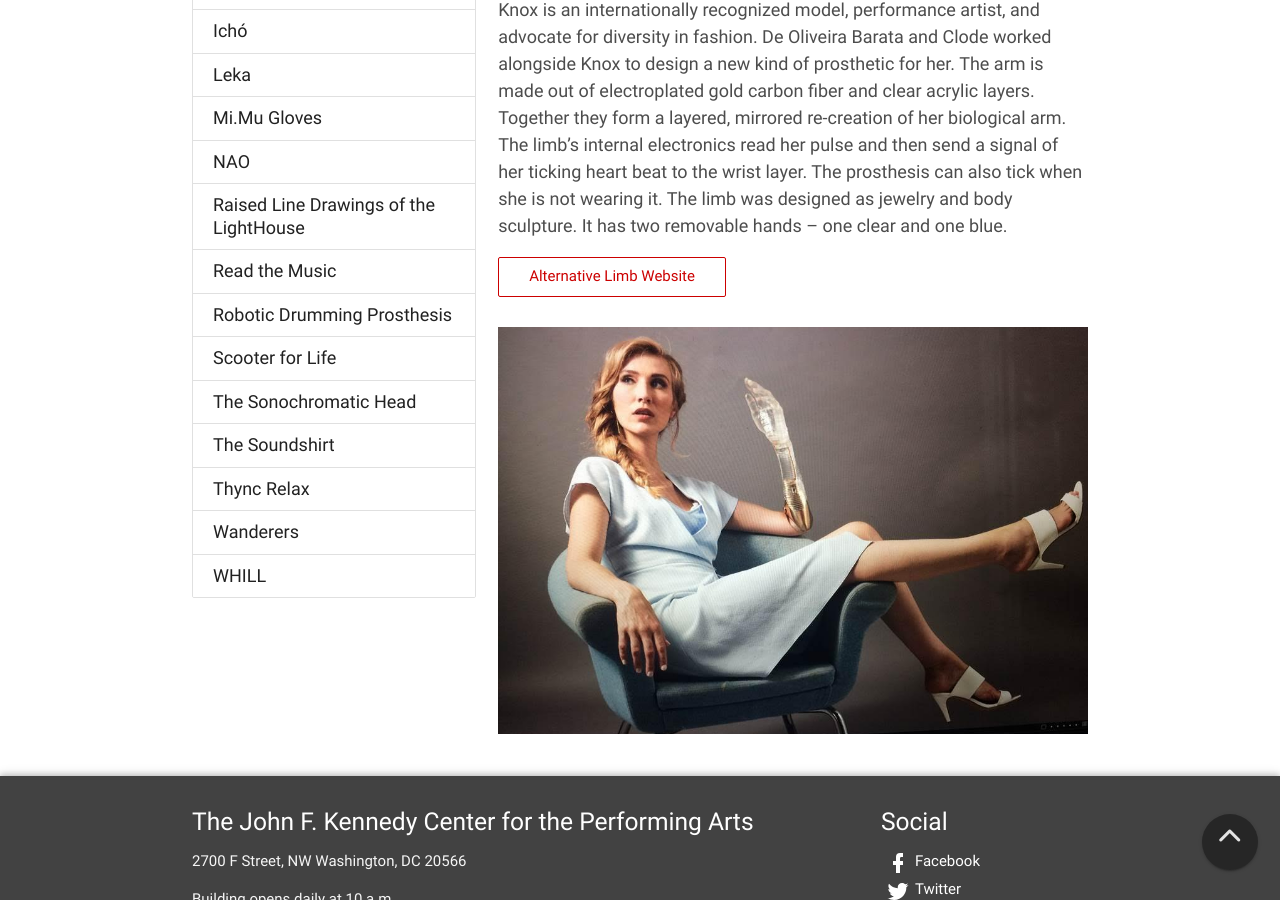
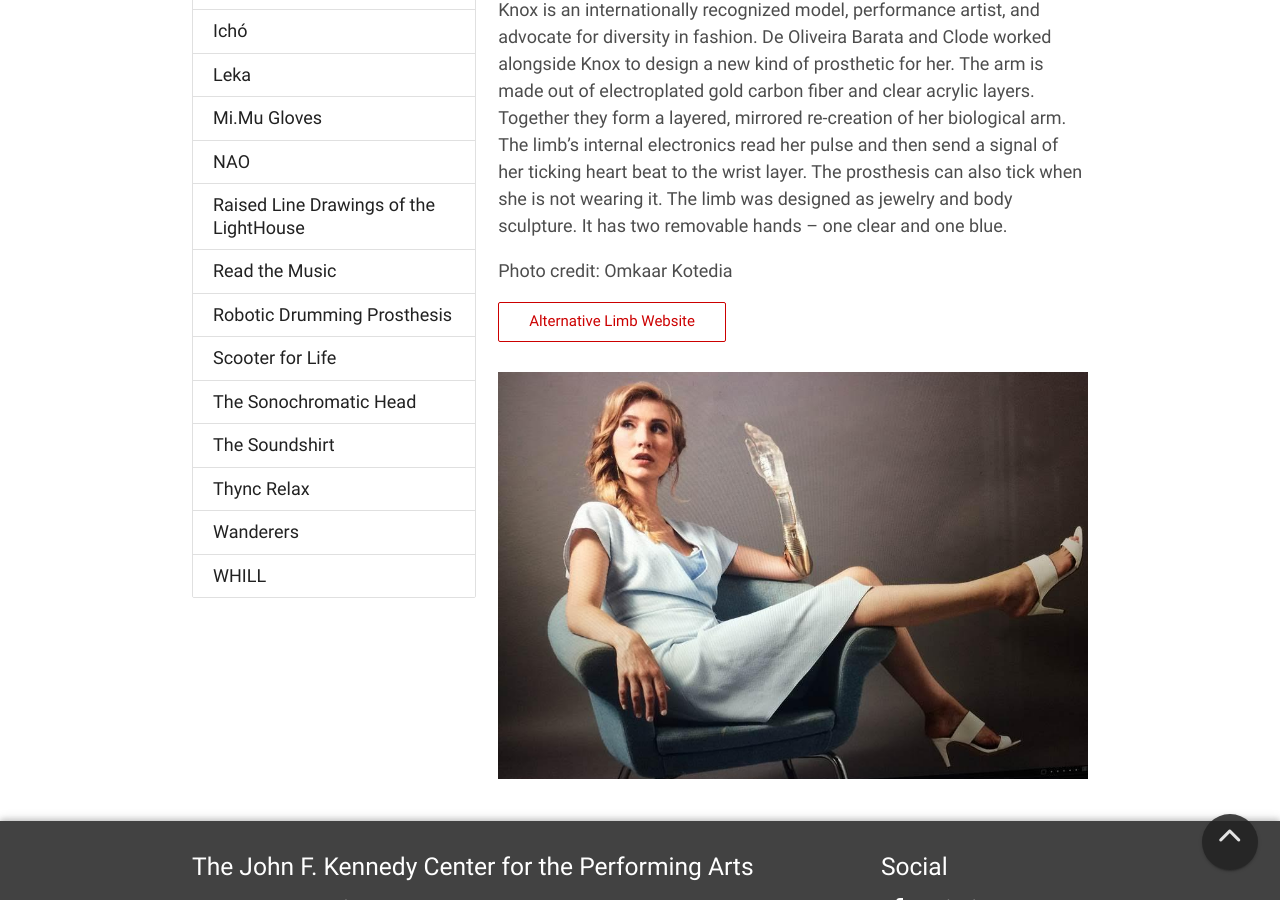
Before and after one commit to WoodburyShortridge/jfkc, a Jekyll site: the page built from _posts/2017-06-23-The-Alternative-Limb-Project.md, in a window 1280 px wide and 900 px high, scrolled down 656 px. Built offline with Jekyll 4.4.1, drawn with Linux system fonts in a browser that asks for light colours; nearby versions of some CDN libraries.

Commit message:
added photo credit

```diff
--- a/_posts/2017-06-23-The-Alternative-Limb-Project.md
+++ b/_posts/2017-06-23-The-Alternative-Limb-Project.md
@@ -20,3 +20,5 @@ and other technologies to create each
 piece of art.
 
 "Syncronised," by The Alternative Limb Project, is a collaboration between Sophie de Oliveira Barata and Dani Clode, with support from Jason Taylor.  This arm was designed for Kelly Knox, who was born without a forearm. Knox is an internationally recognized model, performance artist, and advocate for diversity in fashion.  De Oliveira Barata and Clode worked alongside Knox to design a new kind of prosthetic for her.  The arm is made out of electroplated gold carbon fiber and clear acrylic layers.  Together they form a layered, mirrored re-creation of her biological arm.  The limb's internal electronics read her pulse and then send a signal of her ticking heart beat to the wrist layer.  The prosthesis can also tick when she is not wearing it.  The limb was designed as jewelry and body sculpture.  It has two removable hands -- one clear and one blue.
+
+Photo credit: Omkaar Kotedia
```
